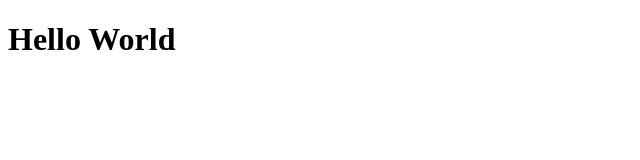
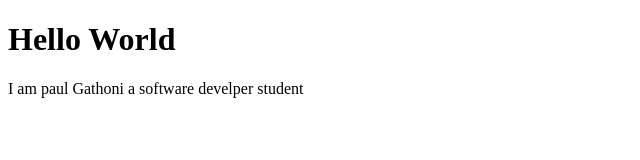
Before and after one commit to Golden12Eagle/Super-Projects, a plain HTML site: page index.html in a window 1280 px wide. Shown: the whole page, without its empty margins (0-640 px from the left). Drawn offline with Linux system fonts and the light colour scheme.

Commit message:
Added a desctiprive paragraph

```diff
--- a/index.html
+++ b/index.html
@@ -9,5 +9,6 @@
 </head>
 <body>
    <h1>Hello World</h1>
+   <p>I am paul Gathoni a software develper student</p>
 </body>
 </html>
```
